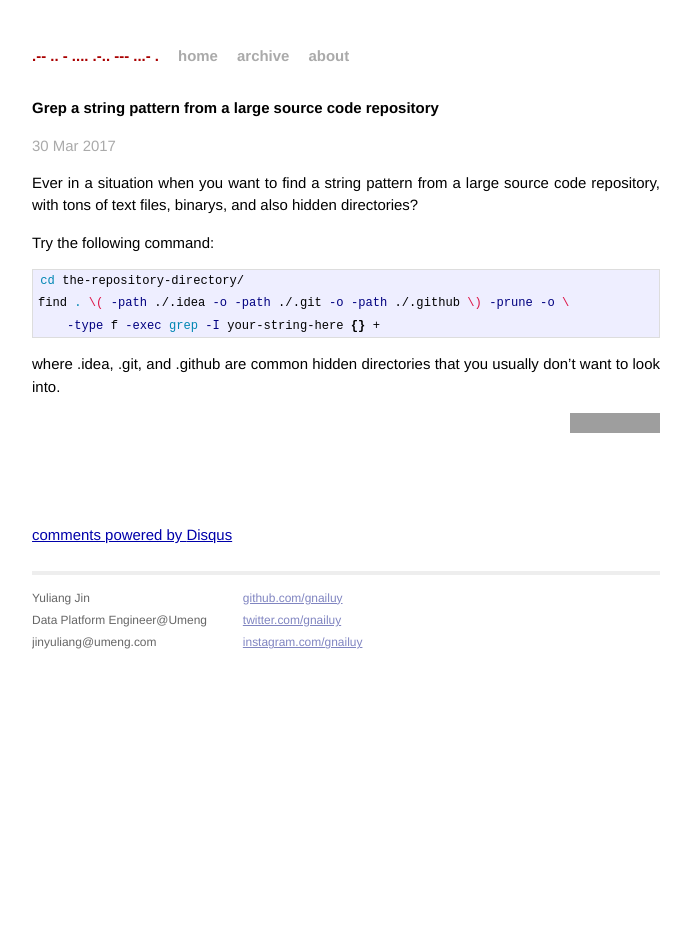
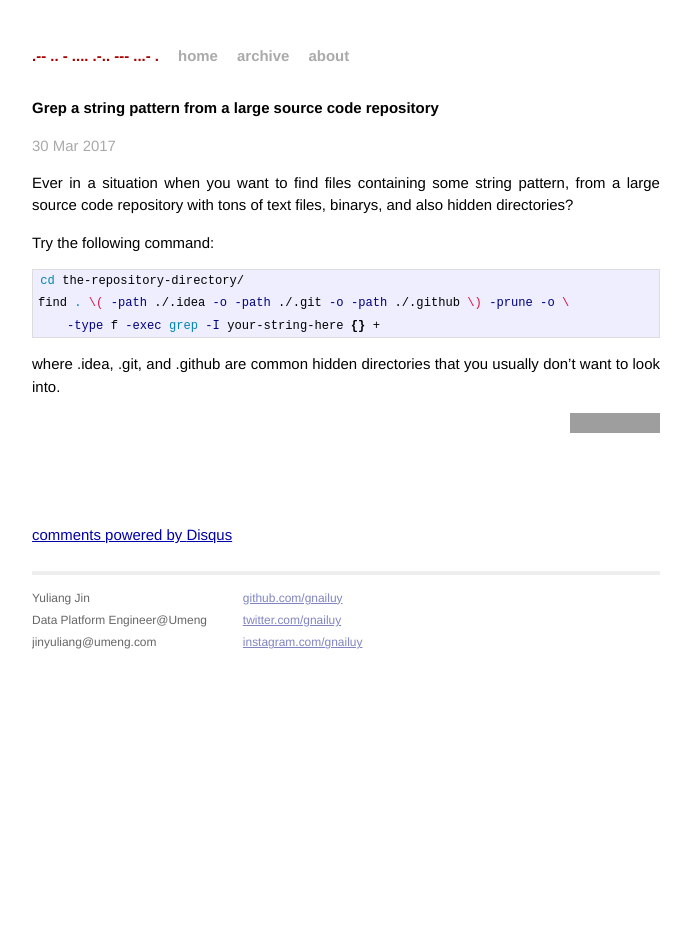
Before and after one commit to gnailuy/gnailuy.com, a Jekyll site: the page built from _posts/2017-03-30-find-a-pattern-from-a-large-repository.markdown, in a window 1280 px wide. Shown: the whole page, without its empty margins (294-985 px from the left). Built offline with Jekyll 4.4.1, drawn with Linux system fonts in a browser that asks for light colours; Markdown is read by kramdown in place of the engine named in the settings; comment, search, counter and statistics services are not loaded; grey boxes are pictures that could not be loaded.

Commit message:
minor update

```diff
--- a/_posts/2017-03-30-find-a-pattern-from-a-large-repository.markdown
+++ b/_posts/2017-03-30-find-a-pattern-from-a-large-repository.markdown
@@ -5,8 +5,9 @@ date: 2017-03-30 11:57:29 +0800
 categories: [ linux ]
 ---
 
-Ever in a situation when you want to find a string pattern from a large
-source code repository, with tons of text files, binarys, and also hidden directories?
+Ever in a situation when you want to find files containing some string pattern,
+from a large source code repository with tons of text files, binarys,
+and also hidden directories?
 
 <!-- more -->
 
```
